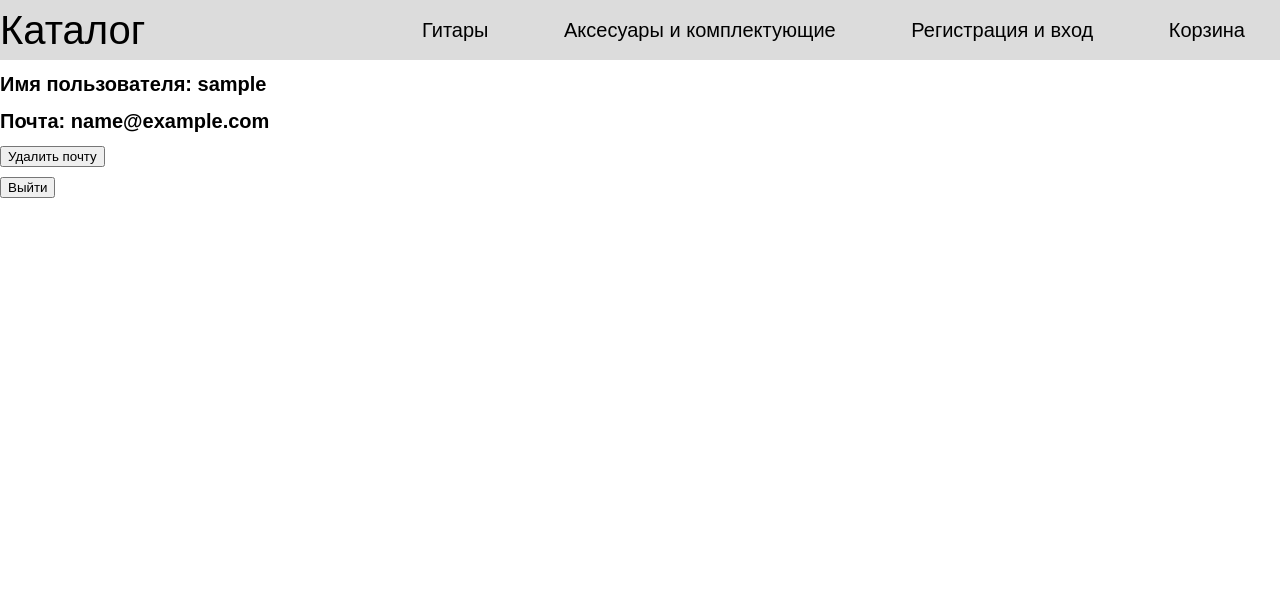
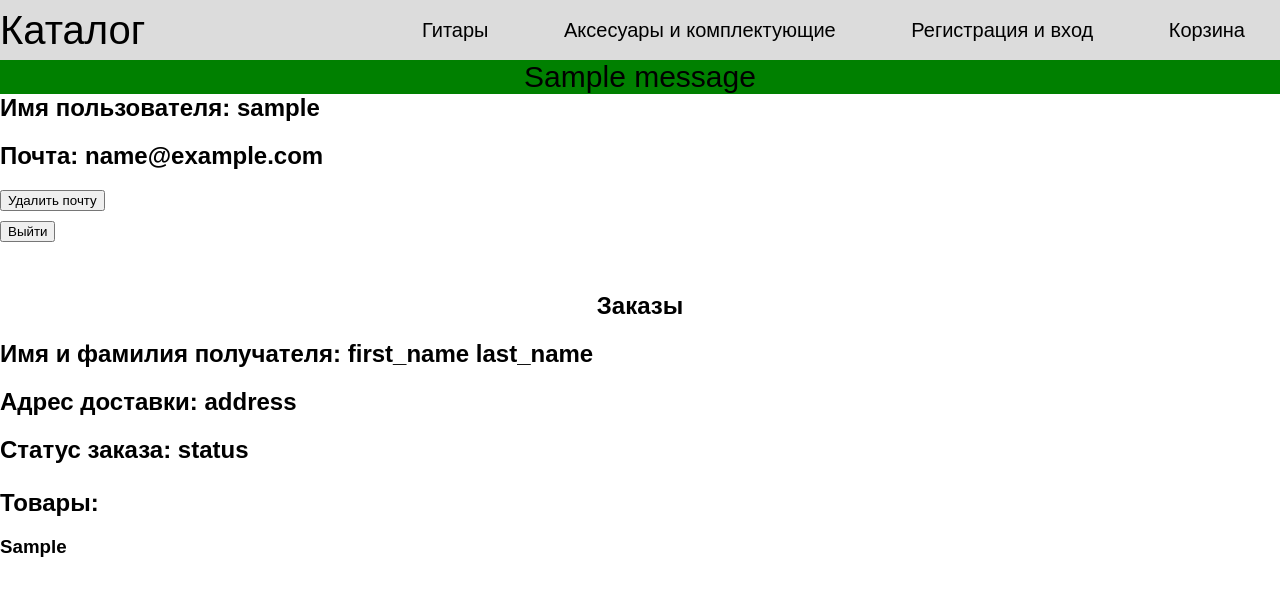
Before and after one commit to Dw3784/Guitarst, a Django app: page /user/profile/1 in a window 1280 px wide. Shown: the top 596 px of the page. Run offline with Django 5.2, Linux system fonts and the light colour scheme; tables that the repository leaves empty hold one stand-in row (values such as "Sample post"); one stand-in notice (Sample message) is shown.

Commit message:
add messages

```diff
--- a/cart/admin.py
+++ b/cart/admin.py
@@ -3,3 +3,7 @@ from .models import *
 
 # Register your models here.
 admin.site.register(cart_Model)
+
+admin.site.register(order_Model)
+
+admin.site.register(order_products_Model)
--- a/cart/models.py
+++ b/cart/models.py
@@ -3,14 +3,14 @@ from user.models import *
 from catalog.models import *
 from django.contrib.auth.models import User
 
-# Create your models here.
+# Модель корзины
 class cart_Model(models.Model):
     # user = models.ForeignKey(User, on_delete=models.CASCADE, verbose_name = 'Пользователь', db_constraint = False)
     user = models.CharField(max_length=120, null=True, verbose_name='Пользователь')
-    product = models.CharField(max_length=120, verbose_name = 'Товар')
+    product = models.CharField(max_length=120, verbose_name='Товар')
     price = models.IntegerField(null=True)
-    quantity = models.PositiveSmallIntegerField(default=0, verbose_name = 'Количество')
-    add_date = models.DateTimeField(auto_now_add = True, verbose_name = 'Дата добавления', null = True)
+    quantity = models.PositiveSmallIntegerField(default=0, verbose_name='Количество')
+    add_date = models.DateTimeField(auto_now_add=True, verbose_name='Дата добавления', null = True)
 
     class Meta:
         verbose_name = 'Корзина'
@@ -21,3 +21,37 @@ class cart_Model(models.Model):
 
     def product_price(self):
         return round(self.price * self.quantity, 2)
+
+    def total_quantity(self):
+        return sum(product.quntity for product in self)
+
+
+# Модель заказа
+class order_Model(models.Model):
+    phone_number = models.CharField(max_length=60, verbose_name='Номер телефона')
+    first_name = models.CharField(max_length=120, verbose_name='Имя')
+    last_name = models.CharField(max_length=120, verbose_name='Фамилия')
+    address = models.CharField(max_length=120, verbose_name='Адрес доставки')
+    created_time = models.DateTimeField(auto_now_add=True, verbose_name='Дата оформления')
+    paid_choice = models.TextField(default=False, verbose_name='Оплата при получении')
+    delivery_choice = models.TextField(default=False, verbose_name='Требуется доставка')
+    status = models.CharField(max_length=30, default='В обработке')
+    user = models.CharField(max_length=50, verbose_name='Пользователь', null=True)
+
+    class Meta:
+        verbose_name = 'Заказ'
+        verbose_name_plural = 'Заказы'
+
+    def __str__(self):
+        return f'Заказ №: {self.pk} | пользователя: {self.user}'
+
+
+class order_products_Model(models.Model):
+    price = models.DecimalField(max_digits=8, decimal_places=2, verbose_name='Цена товара', null=True)
+    product = models.CharField(max_length=120, verbose_name='Товар', null=True)
+    quantity = models.PositiveIntegerField(verbose_name='Количество', null=True)
+    order = models.ForeignKey(to=order_Model, on_delete=models.CASCADE, verbose_name='Заказ', null=True)
+
+    class Meta:
+        verbose_name = 'Продукты заказа'
+        verbose_name_plural = 'Продукты заказов'
--- a/cart/templates/main_cart.html
+++ b/cart/templates/main_cart.html
@@ -15,5 +15,8 @@
                 <button class="delete_form__button" type="submit">Удалить товар из корзины</button>
             </form>
         {% endfor %}
+        <form class="show_order" action="{% url 'cart:create_order' %}">
+            <button class="show_order__button" type="submit">Оформить заказ</button>
+        </form>
     </div>
 {% endblock %}
--- a/cart/urls.py
+++ b/cart/urls.py
@@ -9,4 +9,5 @@ urlpatterns = [
     path('create/<slug:slug>', views.create_cart, name='create_cart'),
     path('delete/<int:product_id>', views.delete_cart, name='delete_cart'),
     path('empty_cart', views.empty_cart, name='empty_cart'),
+    path('order/', views.create_order, name='create_order'),
 ]
--- a/catalog/static/css/user.css
+++ b/catalog/static/css/user.css
@@ -78,8 +78,14 @@
 
 
 /* Профиль */
-.add_email_button, .delete_email_button, .logout_button {
+.add_email_button, .delete_email_button, .logout_button, .orders_wrapper__name,
+.orders_wrapper__title, .orders_wrapper__address, .orders_wrapper__products,
+.orders_wrapper__status, .profile_email, .profile_username, .order_wrapper__product {
     font-family: 'JetBrains Mono', sans-serif;
+}
+
+.profile_username {
+    margin-top: 25px;
 }
 
 .add_email {
@@ -89,6 +95,19 @@
 
 .delete_email_button {
     margin-bottom: 10px;
+}
+
+.orders_wrapper__products {
+    margin-top: 25px;
+}
+
+.orders_wrapper__title {
+    display: grid;
+    justify-items: center;
+}
+
+.orders_wrapper {
+    margin-top: 50px;
 }
 
 
--- a/user/templates/profile.html
+++ b/user/templates/profile.html
@@ -6,9 +6,31 @@
 {% endblock %}
 
 {% block body %}
-    <h1 class="username">Имя пользователя: {{ username }}</h1>
+    <style>
+        .success {
+            font-family: 'JetBrains Mono', sans-serif;
+            font-size: 30px;
+            background: green;
+            display: flex ;
+            justify-content: center;
+        }
+
+        .message_wrapper {
+            width: 100%;
+            float: left;
+            margin: 0;
+        }
+    </style>
+    <div class="message_wrapper">
+        {% if messages %}
+            {% for message in messages %}
+                <div class="{{ message.tags }}">{{ message }}</div>
+            {% endfor %}
+        {% endif %}
+    </div>
+    <h2 class="profile_username">Имя пользователя: {{ username }}</h2>
     {% if email %}
-        <h1 class="email">Почта: {{ email }}</h1>
+        <h2 class="profile_email">Почта: {{ email }}</h2>
         <form action="{% url "user:delete_email" %}">
             <input class="delete_email_button" type="submit" value="Удалить почту">
         </form>
@@ -16,7 +38,7 @@
             <input class="logout_button" type="submit" value="Выйти">
         </form>
     {% else %}
-        <h1 class="add_email">Почта не добавлена</h1>
+        <h2 class="add_email">Почта не добавлена</h2>
         <form action="{% url "user:add_email" %}">
             <input class="add_email_button" type="submit" value="Добавить почту">
         </form>
@@ -24,4 +46,16 @@
             <input class="logout_button" type="submit" value="Выйти">
         </form>
     {% endif %}
+    {% if order_products %}
+        <div class="orders_wrapper">
+            <h2 class="orders_wrapper__title">Заказы</h2>
+            <h2 class="orders_wrapper__name">Имя и фамилия получателя: {{ first_name }} {{ last_name }}</h2>
+            <h2 class="orders_wrapper__address">Адрес доставки: {{ address }}</h2>
+            <h2 class="orders_wrapper__status">Статус заказа: {{ status }}</h2>
+            <h2 class="orders_wrapper__products">Товары:</h2>
+            {% for product in order_products %}
+                <h3 class="order_wrapper__product">{{ product }}</h3>
+            {% endfor %}
+        </div>
+    {% endif %}
 {% endblock %}
--- a/user/views.py
+++ b/user/views.py
@@ -6,6 +6,7 @@ from django.views.generic import CreateView
 from django.urls import reverse_lazy
 from .forms import *
 from django.core.validators import *
+from cart.models import *
 
 # Регистрация или вход
 def reg_or_auth_view(request):
@@ -54,15 +55,38 @@ class register_view(CreateView):
 
 # Профиль пользователя
 def profile_view(request, pk):
-    user = User.objects.filter(pk=pk)
+    user = User.objects.filter(pk=pk)# Пользователь
+    try:
+        order = order_Model.objects.filter(user=request.user)# Заказ
+        address = order.values('address')[0]['address']# Адрес
+        first_name = order.values('first_name')[0]['first_name']# Имя
+        last_name = order.values('last_name')[0]['last_name']# Фамилия
+        status = order.values('status')[0]['status']# Статус
 
-    username = user.values('username')[0]['username']
+    except:
+        print('Нет заказов')
+        address = 'address'
+        first_name = 'first_name'
+        last_name = 'last_name'
+        status = 'status'
+        order_products = 'order_products'
+
+    order_products = []# Заказанные товары
+    for i in order_products_Model.objects.all():
+        order_products.append(i.product)
+
+    username = user.values('username')[0]['username']# Имя пользователя
     if user.values('email').exists():
-        email = user.values('email')[0]['email']
+        email = user.values('email')[0]['email']# Почта
 
     context = {
         'username': username,
         'email': email,
+        'address': address,
+        'first_name': first_name,
+        'last_name': last_name,
+        'status': status,
+        'order_products': order_products,
     }
 
     return render(request, 'profile.html', context)
```
Also changed, not shown: cart/forms.py (added, +31 -0 lines), cart/templates/order.html (added, +36 -0 lines), cart/views.py (+70 -0 lines), catalog/static/css/carts.css (+27 -1 lines), cart/migrations/0007_order_model.py (added), cart/migrations/0008_alter_order_model_delivery_choice_and_more.py (added), cart/migrations/0009_order_products_model_remove_order_model_price_and_more.py (added), cart/migrations/0010_order_products_model_order.py (added), cart/migrations/0011_remove_order_products_model_user_order_model_user.py (added), user/migrations/0010_delete_person.py (added).
